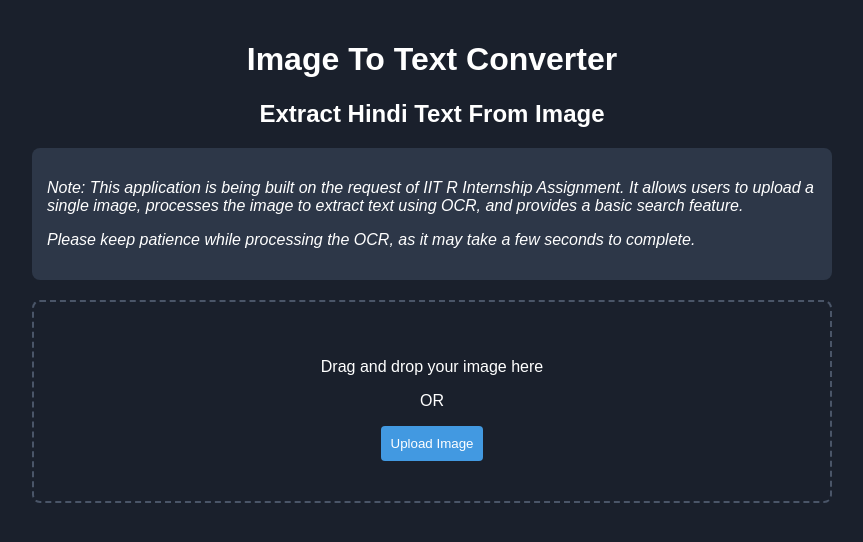
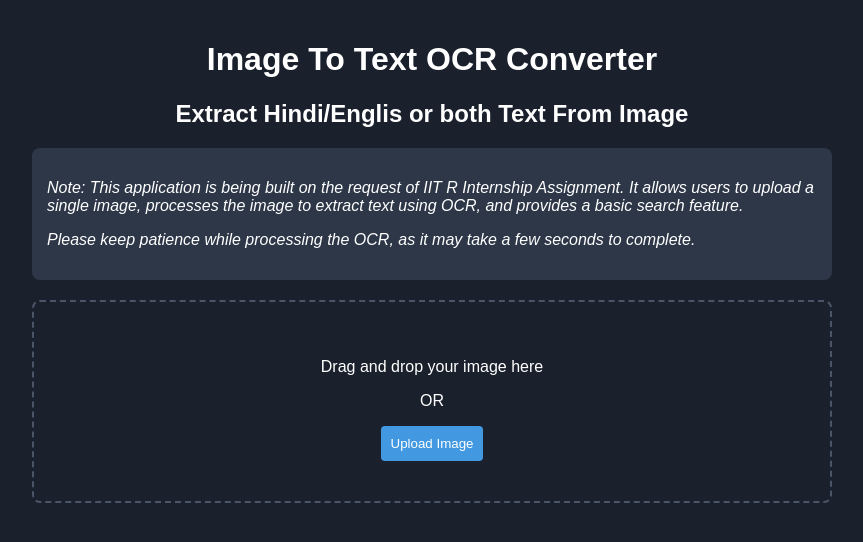
Before and after one commit to HAQ-NAWAZ-MALIK/iitr, a website: page index.html in a window 1280 px wide. Shown: the whole page, without its empty margins (208-1071 px from the left). Drawn offline with Linux system fonts and the light colour scheme.

Commit message:
Update index.html

```diff
--- a/index.html
+++ b/index.html
@@ -3,7 +3,7 @@
 <head>
     <meta charset="UTF-8">
     <meta name="viewport" content="width=device-width, initial-scale=1.0">
-    <title>Image To Text Converter</title>
+    <title>Image To Text  OCR Converter</title>
     <script src='https://cdn.jsdelivr.net/npm/tesseract.js@5/dist/tesseract.min.js'></script>
     <style>
         body {
@@ -94,8 +94,8 @@
     </style>
 </head>
 <body>
-    <h1>Image To Text Converter</h1>
-    <h2>Extract Hindi Text From Image</h2>
+    <h1>Image To Text OCR Converter</h1>
+    <h2>Extract Hindi/Englis or both Text From Image</h2>
 
     <div class="note">
         <p>Note: This application is being built on the request of IIT R Internship Assignment. It allows users to upload a single image, processes the image to extract text using OCR, and provides a basic search feature.</p>
@@ -113,9 +113,10 @@
         <img id="preview" src="" alt="Preview">
         <div class="options">
             <select id="languageSelect">
+                <option value="hin+eng">Hindi + English</option>
                 <option value="hin">Hindi Only</option>
                 <option value="eng">English Only</option>
-                <option value="hin+eng">Hindi + English</option>
+
             </select>
             <select id="lineSelect">
                 <option value="keep">Keep New Lines</option>
```
